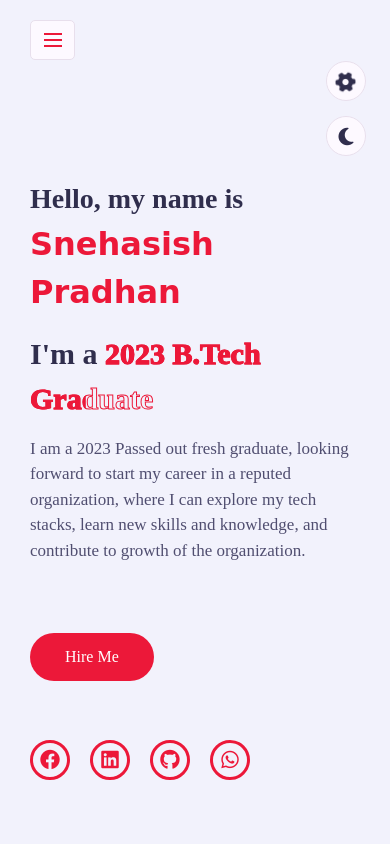
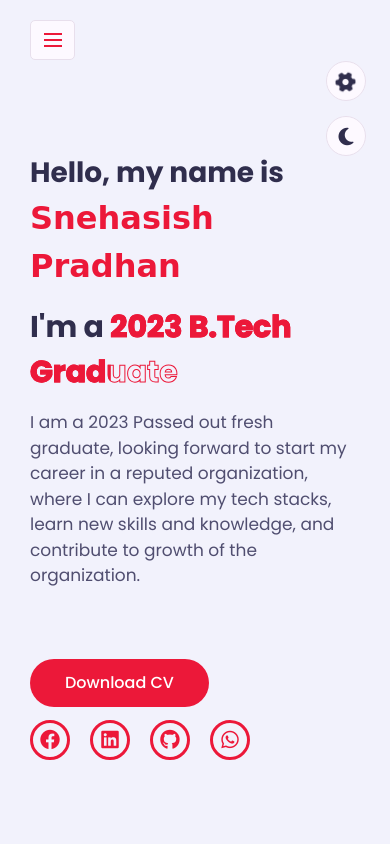
Before and after one commit to pRaDhAn2001/Portfolio_Snehasish, a plain HTML site: page index.html in a window 390 px wide. Drawn offline with Linux system fonts and the light colour scheme; a web font is replaced by a local one.

Commit message:
Add files via upload

```diff
--- a/css/styles.css
+++ b/css/styles.css
@@ -19,7 +19,7 @@ body
 {
     line-height: 1.5;
     font-size: 16px;
-    font-family: 'Poppins' sans-serif;
+    font-family: 'Poppins', sans-serif;
 }
 *
 {
@@ -397,11 +397,15 @@ h3.profession
     color: var(--skin-color);
     z-index: 1;
     overflow: hidden;
+    box-shadow: 0 0 20px transparent;
+    cursor: pointer;
     transition: .5s ease;
 }
 .home .home-sci a:hover
 {
     color: var(--bg-black-900);
+    transform: scale(1.1);
+    box-shadow: 0 0 20px var(--skin-color);
 }
 .home .home-sci a::before
 {
@@ -478,7 +482,7 @@ h3.profession
 }
 .about .about-content .personal-info .buttons .btn
 {
-    margin-right: 18px;
+    margin-right: 15px;
     margin-top: 10px;
     position: relative;
     display: inline-flex;
@@ -771,6 +775,7 @@ h3.profession
     font-weight: 600;
     margin-bottom: 15px;
     color: #c8c8c8;
+    font-display:inherit;
 }
 .layer p
 {
@@ -890,7 +895,7 @@ h3.profession
     padding: 0 50px;
     cursor: pointer;
 }
-
+/*
 .footer
 {
     display: flex;
@@ -922,7 +927,7 @@ h3.profession
 {
     font-size: 16px;
     color: var(--text-black-900);
-}
+} */
 
 @media (max-width:1199px)
 {
@@ -982,13 +987,22 @@ h3.profession
     {
         display: none;
     }
-    body.show-footer .footer
+    .home .home-sci
     {
-        display: block;
+        margin-bottom: 20px;
     }
-    .footer
-    {
-        display: none;
+    .portfolio .portfolio-item-inner .layer h2 {
+        font-size: 15px;
+    }
+
+    .portfolio .portfolio-item-inner .layer p {
+        font-size: 10px;
+    }
+    .portfolio .portfolio-item-inner .layer i {
+        font-size: 17px;
+        height: 50px;
+        width: 50px;
+        margin-top: 15px;
     }
 }
 @media (max-width:767px)
@@ -1003,6 +1017,18 @@ h3.profession
     {
         flex: 0 0 100%;
         max-width: 100%;
+    }
+    .portfolio .portfolio-item-inner .layer h2 {
+        font-size: 14px;
+    }
+    .portfolio .portfolio-item-inner .layer p {
+        font-size: 10px;
+    }
+    .portfolio .portfolio-item-inner .layer i {
+        font-size: 14px;
+        height: 40px;
+        width: 40px;
+        margin-top: 10px;
     }
 }
 
--- a/index.html
+++ b/index.html
@@ -46,7 +46,8 @@
                             <p>I am a 2023 Passed out fresh graduate, looking forward to start my career in a reputed
                                 organization, where I can explore my tech stacks, learn new skills and knowledge, and
                                 contribute to growth of the organization.</p>
-                            <a href="#" class="btn hire-me">Hire Me</a>
+                            <a href="Resume_SnehasishPradhan.pdf" download target="_blank"
+                            title="Download CV" class="btn">Download CV</a>
                         </div>
                         <div class="home-img padd-15">
                             <img src="images/IMG-20230707-WA0004-01.jpeg.jpg" alt="">
@@ -57,9 +58,10 @@
                                 class="fa-brands fa-facebook padd-15"></i></a>
                         <a href="https://www.linkedin.com/in/snehasish-pradhan-a32185214/" target="_blank"
                             title="Go to LinkedIn"><i class="fa-brands fa-linkedin padd-15"></i></a>
-                        <a href="https://github.com/pRaDhAn2001" target="_blank" title="Go to Github"><i class="fa-brands fa-github padd-15"></i></a>
-                        <a href="https://wa.me/+919831938852?text=Thanks%20for%20visiting%20my%20portfolio.%20How%20can%20I%20assist%20you%20?"
-                            target="_blank" title="Go to Whatsapp"><i class="fa-brands fa-whatsapp padd-15"></i></a>
+                        <a href="https://github.com/pRaDhAn2001" target="_blank" title="Go to Github"><i
+                                class="fa-brands fa-github padd-15"></i></a>
+                        <a href="https://api.whatsapp.com/send?phone=918777266318" target="_blank"
+                            title="Go to Whatsapp"><i class="fa-brands fa-whatsapp padd-15"></i></a>
                     </div>
                 </div>
             </section>
@@ -111,8 +113,7 @@
                                     </div>
                                     <div class="row">
                                         <div class="buttons padd-15">
-                                            <a href="Resume_SnehasishPradhan.pdf" download target="_blank"
-                                                title="Download CV" class="btn">Download CV</a>
+                                            <a href="mailto: snpr2001@gmail.com" target="_blank" class="btn">Lets Talk</a>
                                             <a href="#contact" data-section-index="1" class="btn hire-me">Hire Me</a>
                                         </div>
                                     </div>
@@ -304,7 +305,8 @@
                                         <p>Check out my Pre-final year Mini Project in College as a part of Course
                                             Curriculum on the topic - AUTOMATIC CAR PARKING SYSTEM USING LDR AND BUZZER.
                                         </p>
-                                        <a href="https://github.com/pRaDhAn2001/Mini-Project.git" target="_blank" title="Go to Project"><i class="fa fa-external-link"></i></a>
+                                        <a href="https://github.com/pRaDhAn2001/Mini-Project.git" target="_blank"
+                                            title="Go to Project"><i class="fa fa-external-link"></i></a>
                                     </div>
                                 </div>
                             </div>
@@ -317,7 +319,8 @@
                                         <h2>Final-Year Project</h2>
                                         <p>Check out my Final year Project in College as a part of Course
                                             Curriculum on the topic - SMART TRAFFIC MONITORING SYSTEM.</p>
-                                        <a href="https://github.com/pRaDhAn2001/FinalYear-Project.git" target="_blank" title="Go to Project"><i class="fa fa-external-link"></i></a>
+                                        <a href="https://github.com/pRaDhAn2001/FinalYear-Project.git" target="_blank"
+                                            title="Go to Project"><i class="fa fa-external-link"></i></a>
                                     </div>
                                 </div>
                             </div>
@@ -329,7 +332,8 @@
                                     <div class="layer">
                                         <h2>Project - Calculator</h2>
                                         <p>Check out my Personal Project based on Calculator, using HTML and CSS.</p>
-                                        <a href="https://pradhan2001.github.io/Demo-Calculator/" target="_blank" title="Go to Project"><i class="fa fa-external-link"></i></a>
+                                        <a href="https://pradhan2001.github.io/Demo-Calculator/" target="_blank"
+                                            title="Go to Project"><i class="fa fa-external-link"></i></a>
                                     </div>
                                 </div>
                             </div>
@@ -342,7 +346,8 @@
                                         <h2>Project - Bhromon</h2>
                                         <p>Check out my Personal Project on a Tour Website named Bhromon, made using
                                             HTML and CSS.</p>
-                                        <a href="https://pradhan2001.github.io/Bhromon-2023/" target="_blank" title="Go to Project"><i class="fa fa-external-link"></i></a>
+                                        <a href="https://pradhan2001.github.io/Bhromon-2023/" target="_blank"
+                                            title="Go to Project"><i class="fa fa-external-link"></i></a>
                                     </div>
                                 </div>
                             </div>
@@ -389,40 +394,39 @@
                             <div class="row">
                                 <div class="form-item col-6 padd-15">
                                     <div class="form-group">
-                                        <input type="text" class="form-control" placeholder="Name">
+                                        <input type="text" id="username" name="username" autocomplete="on" class="form-control" placeholder="Name">
                                     </div>
                                 </div>
                                 <div class="form-item col-6 padd-15">
                                     <div class="form-group">
-                                        <input type="email" class="form-control" placeholder="Email">
+                                        <input type="email" id="email" name="email" autocomplete="on" class="form-control" placeholder="Email">
                                     </div>
                                 </div>
                             </div>
                             <div class="row">
                                 <div class="form-item col-12 padd-15">
                                     <div class="form-group">
-                                        <input type="text" class="form-control" placeholder="Subject">
+                                        <input type="text" id="subject" name="subject" class="form-control" placeholder="Subject">
                                     </div>
                                 </div>
                             </div>
                             <div class="row">
                                 <div class="form-item col-12 padd-15">
                                     <div class="form-group">
-                                        <textarea name="" class="form-control" id="" placeholder="Message"></textarea>
+                                        <textarea name="message" class="form-control" id="message" placeholder="Message"></textarea>
                                     </div>
                                 </div>
                             </div>
                             <div class="row">
                                 <div class="form-item col-12 padd-15">
-                                    <button type="submit" class="btn"><i class="fa fa-paper-plane"></i>&nbsp; &nbsp;
-                                        Message</button>
+                                    <button type="submit" class="btn"><i class="fa fa-paper-plane"></i>&nbsp; &nbsp;Message</button>
                                 </div>
                             </div>
                         </div>
                     </div>
                 </div>
             </section>
-        <!--<footer class="footer" disabled>
+            <!--<footer class="footer" disabled>
             <div class="footer-text">
                     <p><i><b>&copy; Portfolio by Snehasish Pradhan @2023 | All Rights Reserved.</b></i></p>
                 </div>
```
